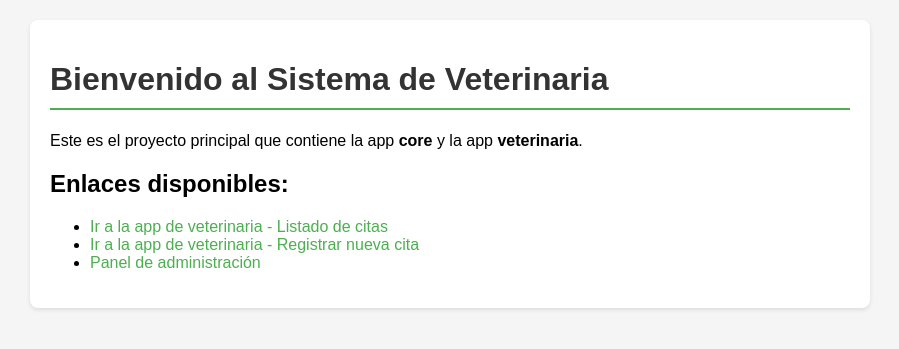
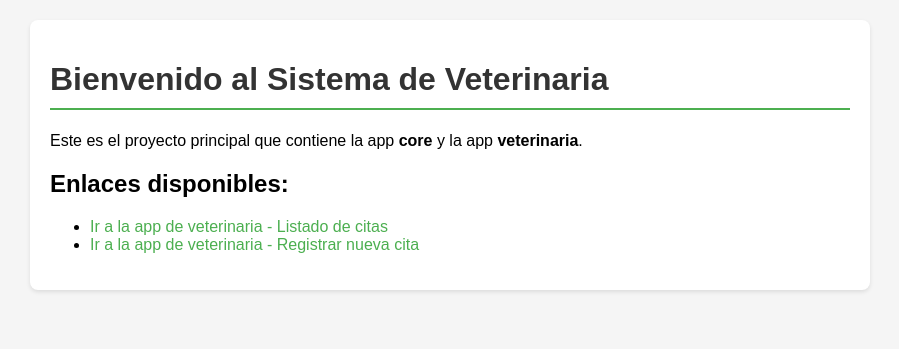
Before and after one commit to leonel-m4/LAB02-EQUIPO, a Django app: page / in a window 1280 px wide. Shown: the top 349 px of the page, without its empty margins (190-1089 px from the left). Run offline with Django 5.2, Linux system fonts and the light colour scheme.

Commit message:
Correción

```diff
--- a/core/templates/core/home.html
+++ b/core/templates/core/home.html
@@ -11,6 +11,5 @@
 <ul>
     <li><a href="{% url 'lista_citas' %}">Ir a la app de veterinaria - Listado de citas</a></li>
     <li><a href="{% url 'crear_cita' %}">Ir a la app de veterinaria - Registrar nueva cita</a></li>
-    <li><a href="/admin/">Panel de administración</a></li>
 </ul>
 {% endblock %}
```
